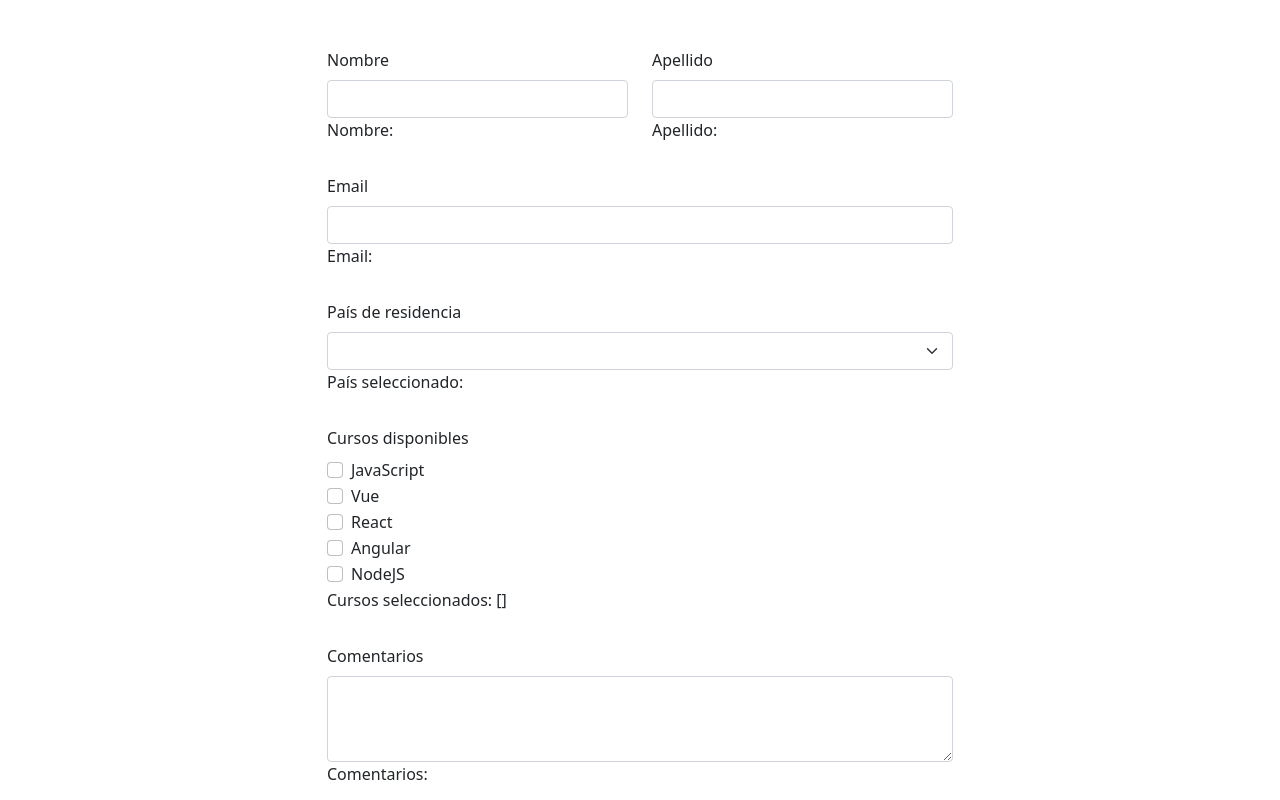
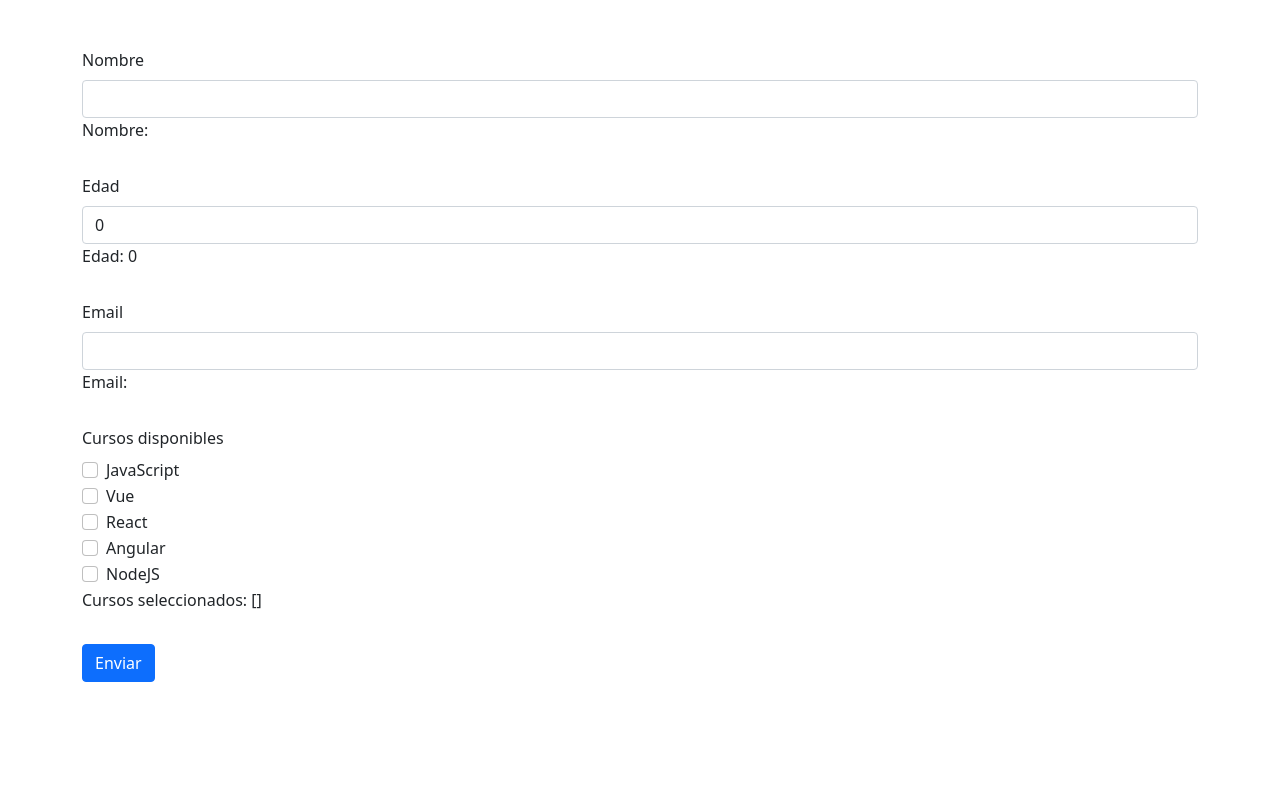
Before and after one commit to pazspera/coderhouse-vue2, a Vue app in the folder desafio_04/: page / in a window 1280 px wide. Shown: the top 800 px of the page. Built offline with nearby package versions, Linux system fonts and the light colour scheme.

Commit message:
moví componentes anteriores a test y creé un nuevo componente FormWeb con un formulario simple para ver si puedo pasarlo a la tabla

```diff
--- a/desafio_04/src/App.vue
+++ b/desafio_04/src/App.vue
@@ -1,22 +1,16 @@
 <template>
   <div id="app">
-    <WebForm />
-    <!-- <VuelidateTest v-show="false"/> -->
-    <!-- <VuelidateTest2 /> -->
+    <FormWeb />
   </div>
 </template>
 
 <script>
-import WebForm from "@/components/WebForm.vue";
-/* import VuelidateTest from "@/components/VuelidateTest.vue"; */
-/* import VuelidateTest2 from "@/components/VuelidateTest2.vue"
- */
+import FormWeb from "@/components/FormWeb.vue";
+
 export default {
   name: "App",
   components: {
-    WebForm,
-    /* VuelidateTest,  */
-    /* VuelidateTest2 */
+    FormWeb,
   },
 };
 </script>
--- /dev/null
+++ b/desafio_04/src/components/FormWeb.vue
@@ -0,0 +1,83 @@
+<template>
+  <div class="container">
+    <form>
+      <!-- Nombre -->
+      <div class="row mb-3">
+        <div class="col">
+          <label for="name" class="form-label">Nombre</label>
+          <input type="text" class="form-control" name="Name" v-model="form.name" />
+          <p>Nombre: {{ form.name }}</p>
+        </div>
+      </div>
+      <!-- Edad -->
+      <div class="row mb-3">
+        <div class="col">
+          <label for="age" class="form-label">Edad</label>
+          <input type="number" name="age" class="form-control" v-model="form.age" />
+          <p>Edad: {{ form.age }}</p>
+        </div>
+      </div>
+      <!-- Email -->
+      <div class="row mb-3">
+        <div class="col">
+          <label for="email" class="form-label">Email</label>
+          <input type="email" name="email" class="form-control" v-model="form.email" />
+          <p>Email: {{ form.email }}</p>
+        </div>
+      </div>
+      <!-- Cursos -->
+      <div class="row mb-3">
+        <div class="col">
+          <p class="form-label">Cursos disponibles</p>
+          <div class="form-check" v-for="course in availableCourses" :key="course.id" :value="course.name">
+            <input class="form-check-input" type="checkbox" :value="course.name" :id="course.id" v-model="form.selectedCourses" />
+            <label :for="course.id" class="form-check-label">{{ course.name }}</label>
+          </div>
+          <p>Cursos seleccionados: {{ form.selectedCourses }}</p>
+        </div>
+      </div>
+      <!-- Submit -->
+      <button type="submit" class="btn btn-primary">Enviar</button>
+    </form>
+  </div>
+</template>
+
+<script>
+export default {
+  name: "FormWeb",
+  data() {
+    return {
+      availableCourses: [
+        {
+          id: "checkJavascript",
+          name: "JavaScript",
+        },
+        {
+          id: "checkVue",
+          name: "Vue",
+        },
+        {
+          id: "checkReact",
+          name: "React",
+        },
+        {
+          id: "checkAngular",
+          name: "Angular",
+        },
+        {
+          id: "checkNode",
+          name: "NodeJS",
+        },
+      ],
+      form: {
+        name: "",
+        age: 0,
+        email: "",
+        selectedCourses: [],
+      },
+    };
+  },
+};
+</script>
+
+<style></style>
```
Also changed, not shown: desafio_04/src/components/tests/VuelidateTest.vue (renamed from desafio_04/src/components/VuelidateTest.vue), desafio_04/src/components/tests/VuelidateTest2.vue (renamed from desafio_04/src/components/VuelidateTest2.vue), desafio_04/src/components/tests/WebForm.vue (renamed from desafio_04/src/components/WebForm.vue).
